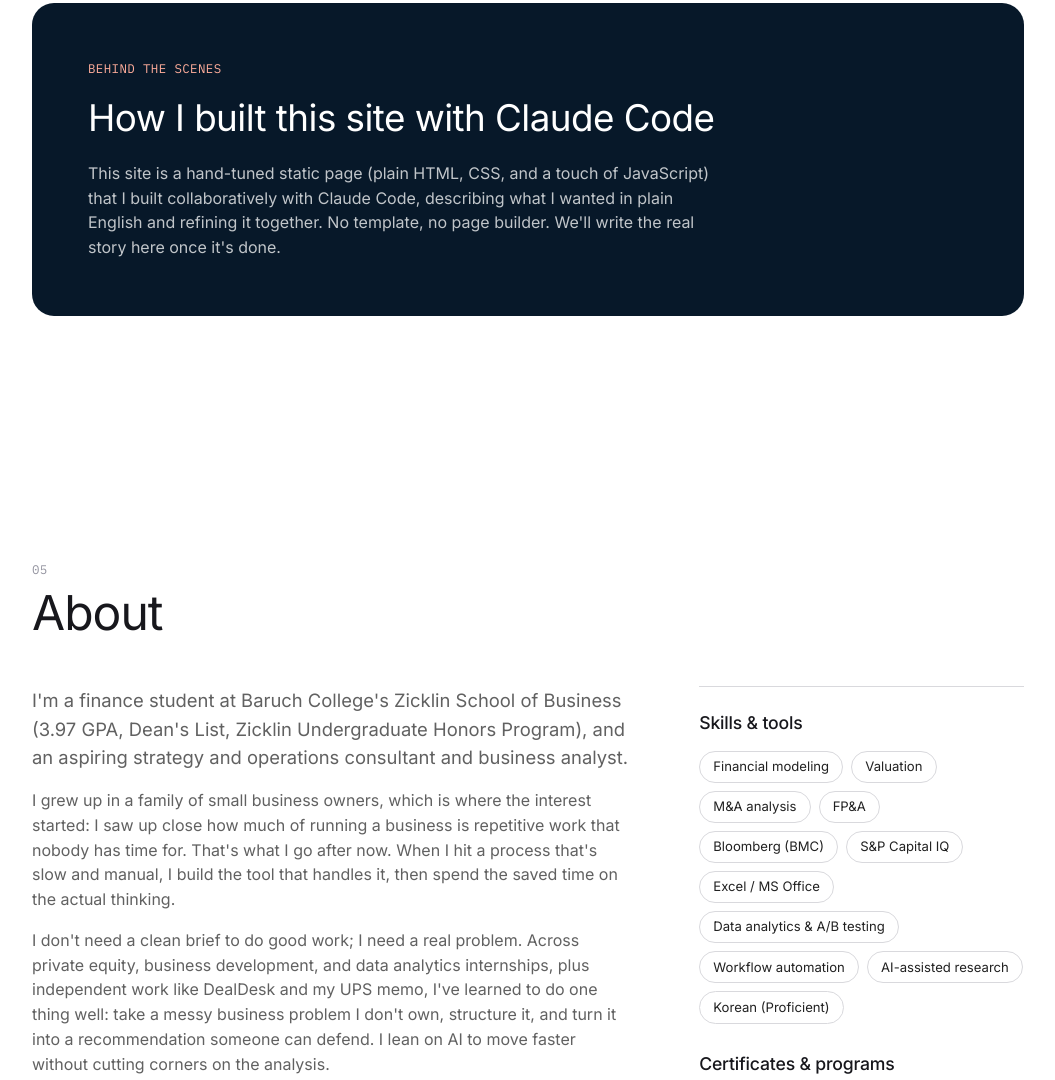
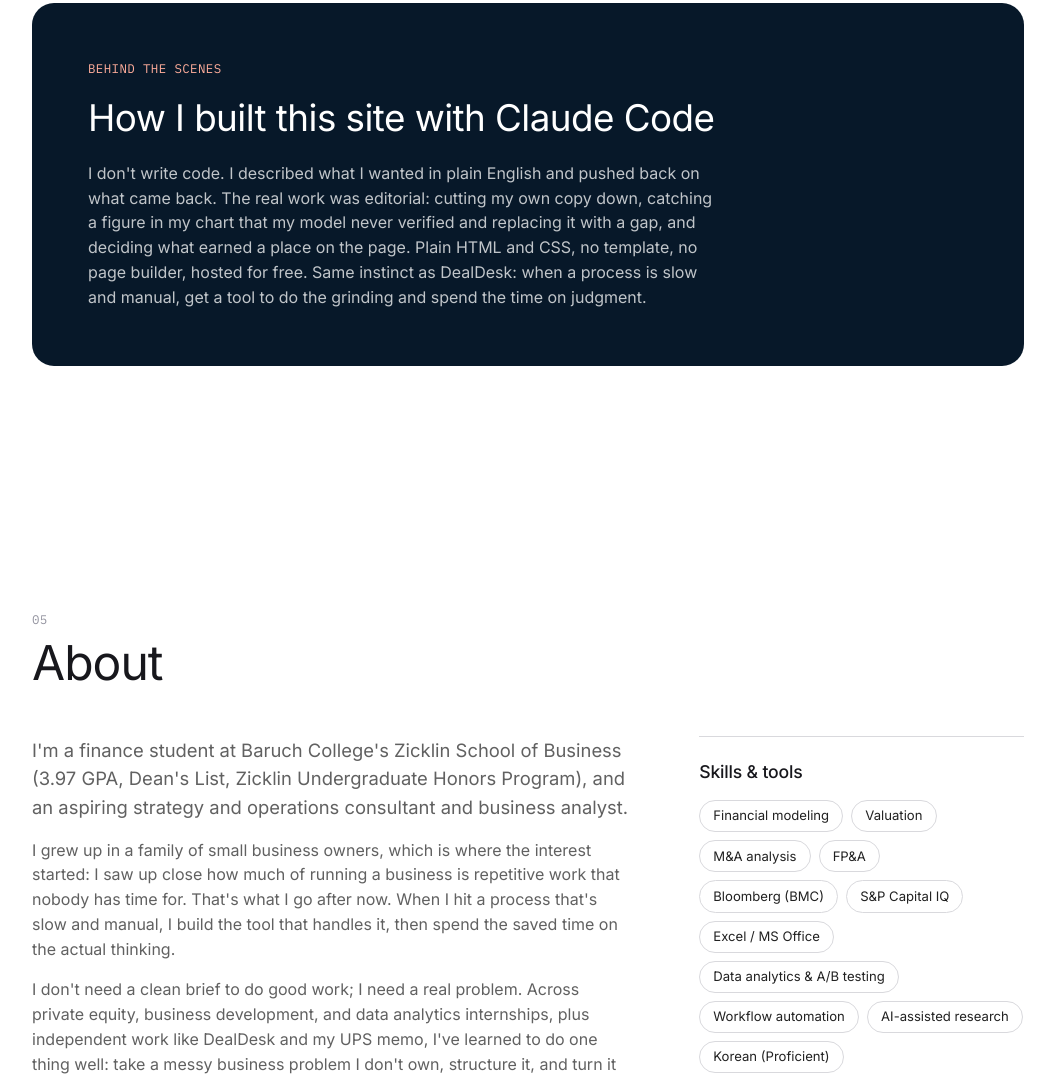
Before and after one commit to joshuakeum9-cell/joshua-keum-site, a plain HTML site: page index.html in a window 1280 px wide. Shown: the part 5157-6237 px from the top of the page, without its empty margins (112-1167 px from the left). Drawn offline with Linux system fonts and the light colour scheme.

Commit message:
Replace build-story placeholder with the real account; drop footer credit line
Co-Authored-By: Claude Opus 4.8 <noreply@anthropic.com>

```diff
--- a/index.html
+++ b/index.html
@@ -28,7 +28,7 @@
   <link rel="preconnect" href="https://fonts.gstatic.com" crossorigin />
   <link href="https://fonts.googleapis.com/css2?family=Space+Grotesk:wght@400;500&family=Inter:wght@400;500;600&family=IBM+Plex+Mono:wght@400;500&display=swap" rel="stylesheet" />
 
-  <link rel="stylesheet" href="styles.css?v=24" />
+  <link rel="stylesheet" href="styles.css?v=25" />
 </head>
 <body>
 
@@ -294,10 +294,13 @@
         <p class="kicker">Behind the scenes</p>
         <h2 class="builtwith__title">How I built this site with Claude&nbsp;Code</h2>
         <p>
-          This site is a hand-tuned static page (plain HTML, CSS, and a touch of
-          JavaScript) that I built collaboratively with Claude Code, describing
-          what I wanted in plain English and refining it together. No template,
-          no page builder. We'll write the real story here once it's done.
+          I don't write code. I described what I wanted in plain English and
+          pushed back on what came back. The real work was editorial: cutting my
+          own copy down, catching a figure in my chart that my model never
+          verified and replacing it with a gap, and deciding what earned a place
+          on the page. Plain HTML and CSS, no template, no page builder, hosted
+          for free. Same instinct as DealDesk: when a process is slow and manual,
+          get a tool to do the grinding and spend the time on judgment.
         </p>
       </div>
     </section>
@@ -379,7 +382,7 @@
         <a class="btn" href="https://www.linkedin.com/in/joshua-keum/" target="_blank" rel="noopener">LinkedIn</a>
         <a class="btn" href="https://github.com/joshuakeum9-cell" target="_blank" rel="noopener">GitHub</a>
       </div>
-      <p class="contact__fine">© <span id="year"></span> Joshua Keum · Built with Claude Code</p>
+      <p class="contact__fine">© <span id="year"></span> Joshua Keum</p>
     </div>
   </footer>
 
@@ -404,6 +407,6 @@
     </div>
   </div>
 
-  <script src="script.js?v=24"></script>
+  <script src="script.js?v=25"></script>
 </body>
 </html>
```
